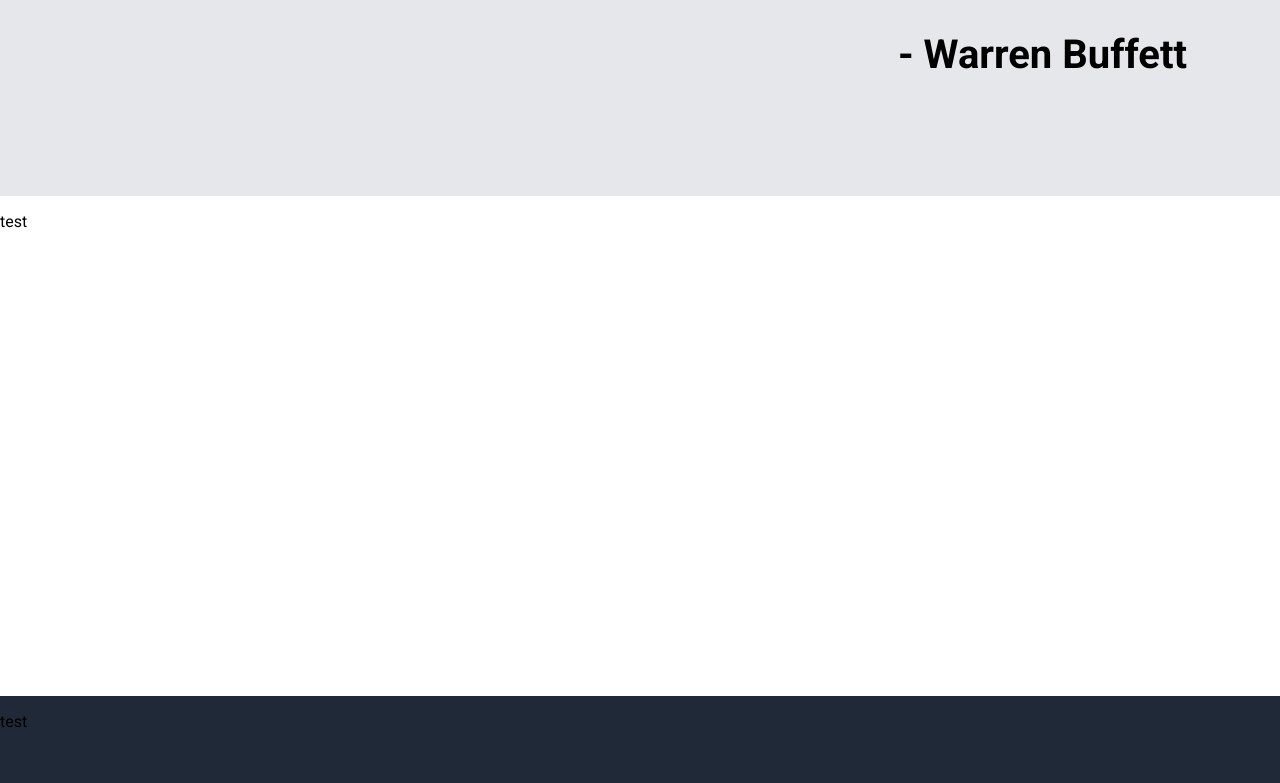
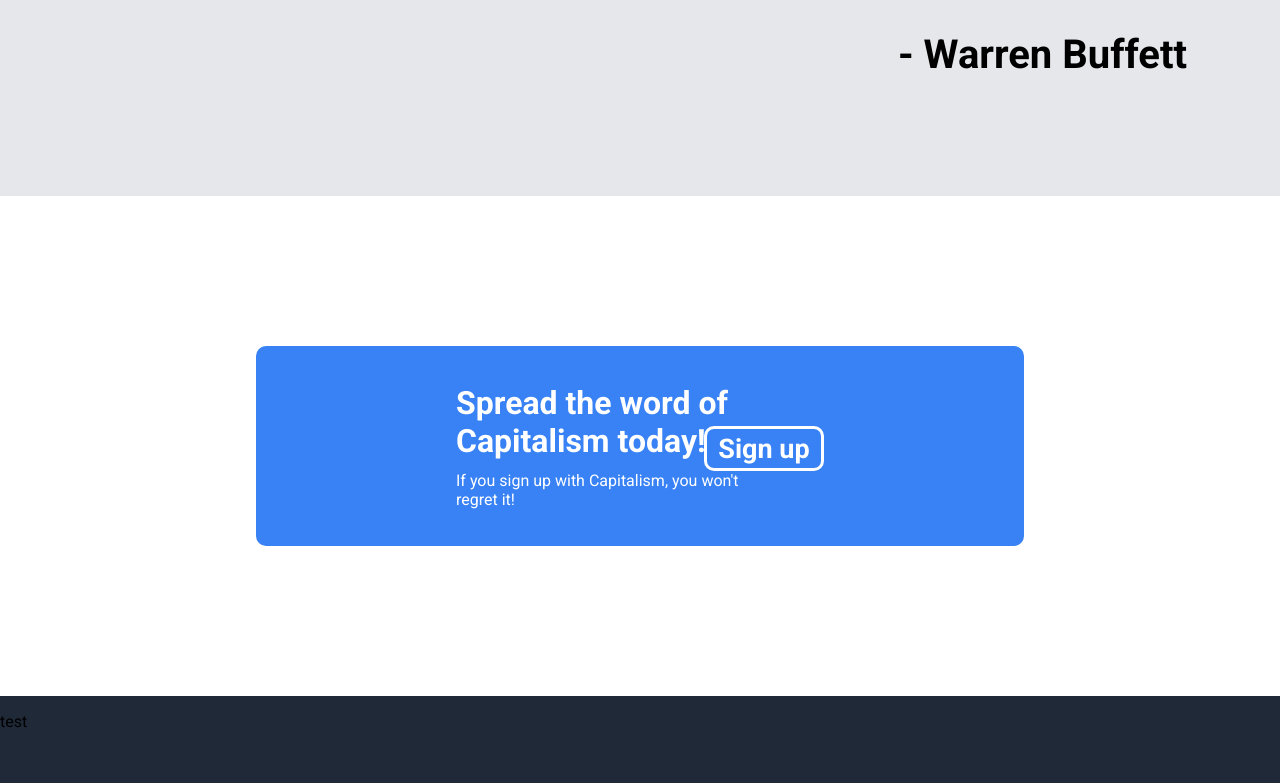
Before and after one commit to Michael-D-Santos/CSS-and-HTML-landing-page, a plain HTML site: page index.html in a window 1280 px wide. Shown: the part 1304-2087 px from the top of the page. Drawn offline with Linux system fonts and the light colour scheme.

Commit message:
Finished working on the fourth section

```diff
--- a/index.html
+++ b/index.html
@@ -53,7 +53,15 @@
     <p class="quote"><b>- Warren Buffett</b></p>
   </div>
   <div class="signup-box">
-    <p>test</p>
+    <div class="signup-inside-box">
+      <div class="inside-box-left">
+        <h1>Spread the word of Capitalism today!</h1>
+        <p>If you sign up with Capitalism, you won't regret it!</p>
+      </div>
+      <div class="inside-box-content">
+        <button type="button" class="signup-button-2">Sign up</button>
+      </div>
+    </div>
   </div>
   <div class="copyright-box">
     <p>test</p>
--- a/styles.css
+++ b/styles.css
@@ -174,6 +174,58 @@
   height: 45px;
 }
 
+.signup-button-2 {
+  border-radius: 10px;
+  background-color: #3882F6;
+  border: 3px solid white;
+  color: white;
+  font-family: 'Roboto', sans-serif;
+  font-size: 27px;
+  font-weight: 700;
+  width: 120px;
+  height: 45px;
+}
+
+.signup-box {
+  justify-content: center;
+  align-items: center;
+}
+
+.signup-inside-box {
+  border-radius: 10px;
+  width: 60%;
+  height: 200px;
+  background-color: #3882F6;
+  align-items: center;
+}
+
+.inside-box-left {
+  display: flex;
+  flex-direction: column;
+  align-items: center;
+  justify-content: flex-start;
+  width: 300px;
+  height: 200px;
+  margin-left: 200px;
+  color: white;
+}
+
+.inside-box-left > h1 {
+  margin-top: 38px;
+}
+
+.inside-box-left > p {
+  margin-top: -10px;
+}
+
+.inside-box-content {
+  display: flex;
+  justify-content: flex-end;
+  align-items: center;
+  margin-right: 200px;
+  margin-top: -120px;
+}
+
 #t1 {
   margin-right: 50px;
 }
```
